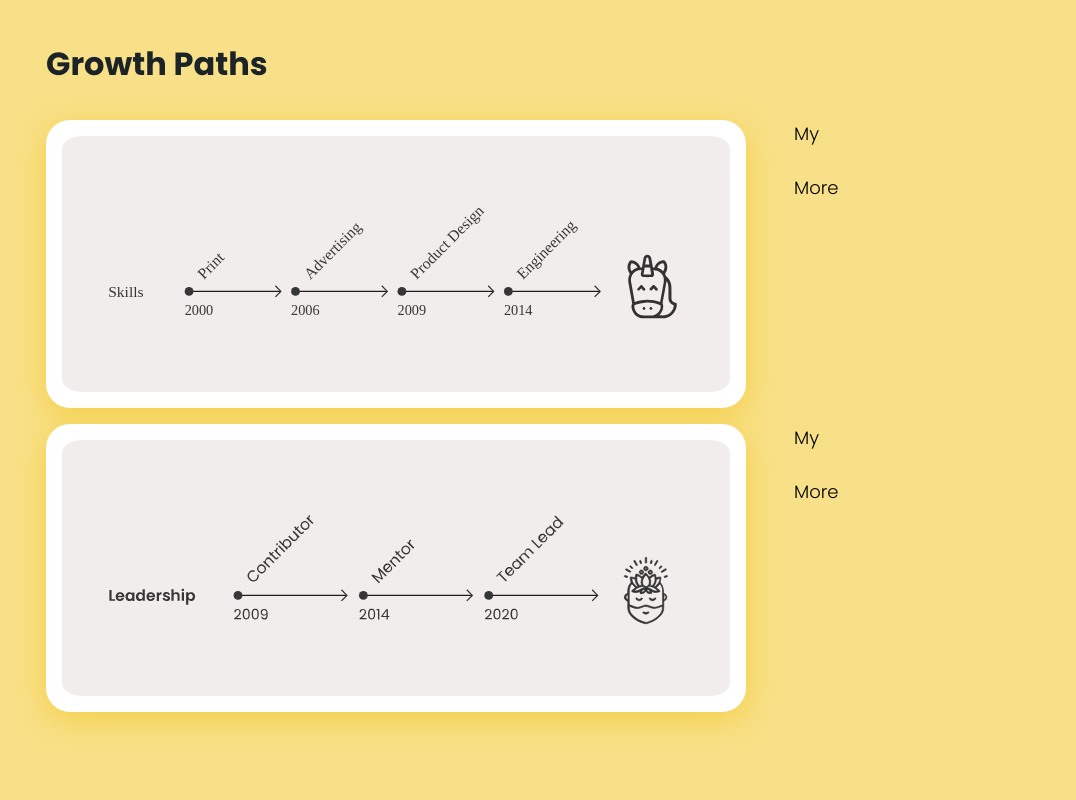
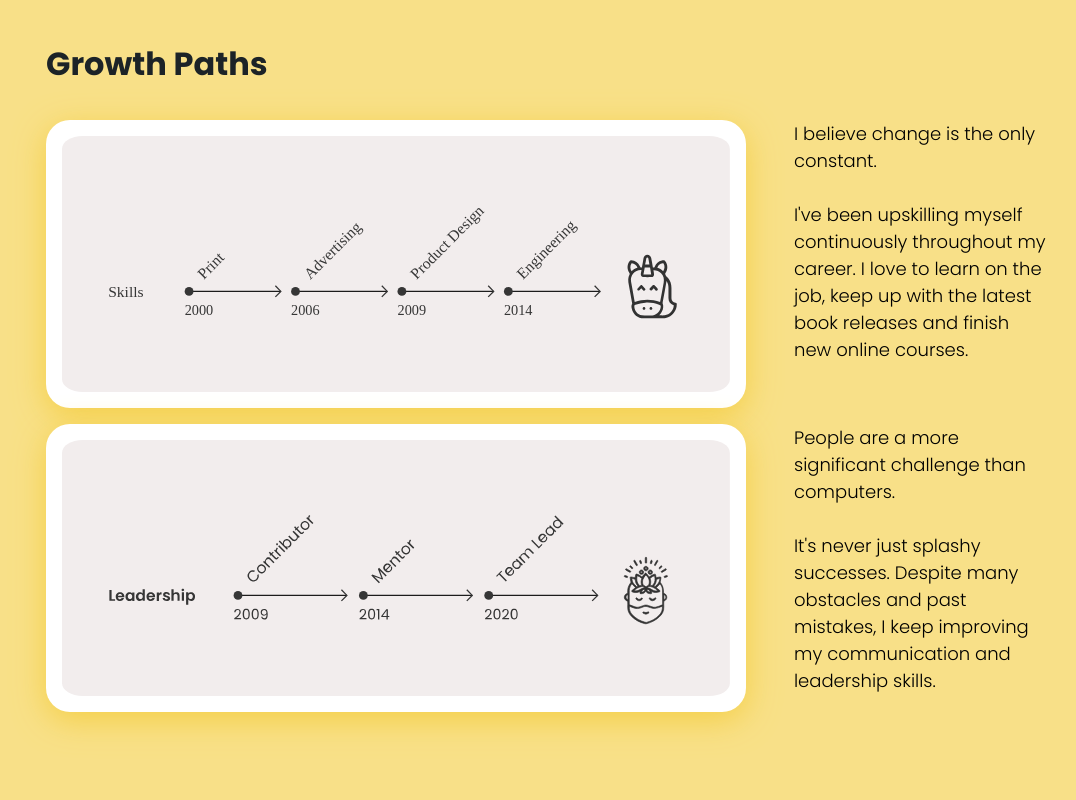
Before and after one commit to tombrewsviews/my-path, a React (Create React App) app: page /challenges/growth in a window 1280 px wide. Shown: the part 860-1660 px from the top of the page, without its empty margins (94-1170 px from the left). Built offline with nearby package versions, Linux system fonts and the light colour scheme.

Commit message:
achievements content

```diff
--- a/src/pages/Growth.js
+++ b/src/pages/Growth.js
@@ -9,7 +9,7 @@ import CardSection3TextRightFlip from "./../components/cardSection3TextRightFlip
 import skills from "./../images/skills.svg";
 import leadership from "./../images/leadership.svg";
 
-import awards from "./../images/awards-01.svg";
+import awards from "./../images/awards.svg";
 import achieve from "./../images/achieve.svg";
 import achieve2 from "./../images/achieve2.svg";
 import achieve3 from "./../images/achieve3.svg";
@@ -34,9 +34,7 @@ export default function Growth() {
     setIsOpen(false);
   }
 
-  function handleAfterOpen(event, data) {
-    // console.log(event, data);
-  }
+  function handleAfterOpen(event, data) {}
   return (
     <div
       style={{
@@ -145,18 +143,20 @@ export default function Growth() {
         <h1 style={{ color: "#1C2327", marginBottom: "32px" }}>Growth Paths</h1>
         <CardSection2TextRight imgOne={skills}>
           <p style={{ fontSize: "18px" }}>
-            My <br />
+            I believe change is the only constant. <br />
             <br />
-            More <br />
+            I've been upskilling myself continuously throughout my career. I
+            love to learn on the job, keep up with the latest book releases and
+            finish new online courses. <br />
             <br />
           </p>
         </CardSection2TextRight>
         <CardSection2TextRight imgOne={leadership}>
           <p style={{ fontSize: "18px" }}>
-            My <br />
+            People are a more significant challenge than computers. <br />
             <br />
-            More
-            <br />
+            It's never just splashy successes. Despite many obstacles and past
+            mistakes, I keep improving my communication and leadership skills.
             <br />
           </p>
         </CardSection2TextRight>
@@ -247,8 +247,21 @@ export default function Growth() {
         <CardSection3TextRightFlip
           imgOne={achieve7}
           imgTwo={achieve8}
-          textOne={["I've .", <br />, <br />, "Hori"]}
-          textTwo={["Pan.", <br />, <br />, "Micr."]}
+          textOne={[
+            "My first mentoring gig was with Thinkful and lasted for over a year. During that time, I met many young UX and UI designers. ",
+            <br />,
+            <br />,
+            "My main task was to individually guide them through a custom curriculum and work with them on hypothetical user problems.",
+            <br />,
+            <br />,
+            "I'm still in touch with some of my students, even though years have passed.",
+          ]}
+          textTwo={[
+            "Working as a mentor at Dribbble pushes me on the communication and creative levels. I used to organize brainstorming sessions at work before Dribbble. Still, the product team audience is more diverse than a group of UX and UI professionals.",
+            <br />,
+            <br />,
+            "It's incredibly inspiring to see people improve. I've become a better designer since I started mentoring other designers.",
+          ]}
         >
           <p style={{ fontSize: "18px" }}>
             Mentoring
--- a/src/pages/Home.js
+++ b/src/pages/Home.js
@@ -21,13 +21,11 @@ export default function Home() {
   }
 
   function handleCloseModal(event, data) {
-    console.log(event, data);
+    // console.log(event, data);
     setIsOpen(false);
   }
 
-  function handleAfterOpen(event, data) {
-    console.log(event, data);
-  }
+  function handleAfterOpen(event, data) {}
 
   return (
     <div style={{ display: "flex", flex: "1" }}>
```
Also changed, not shown: src/images/awards.svg, 1 other file (tests, documents, lock files or other folders).
